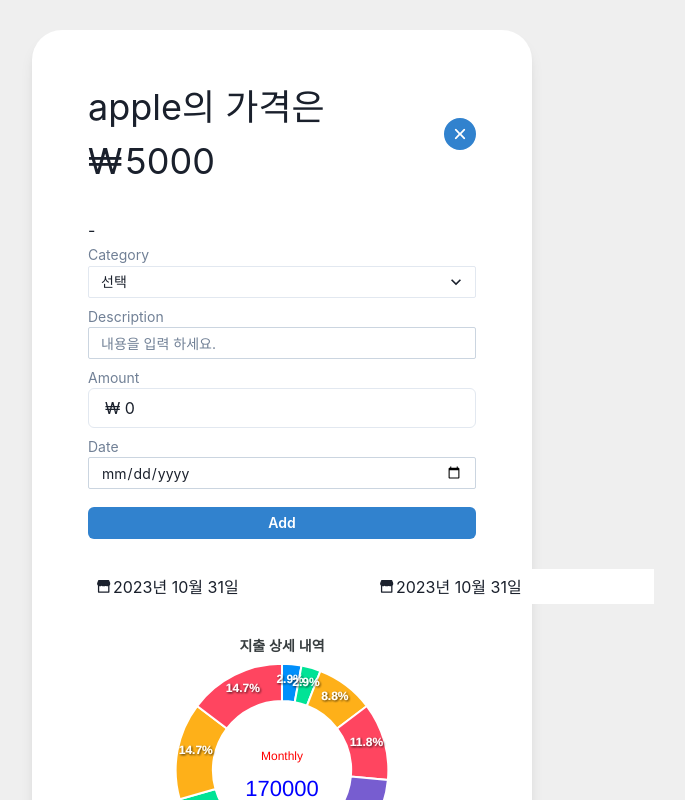
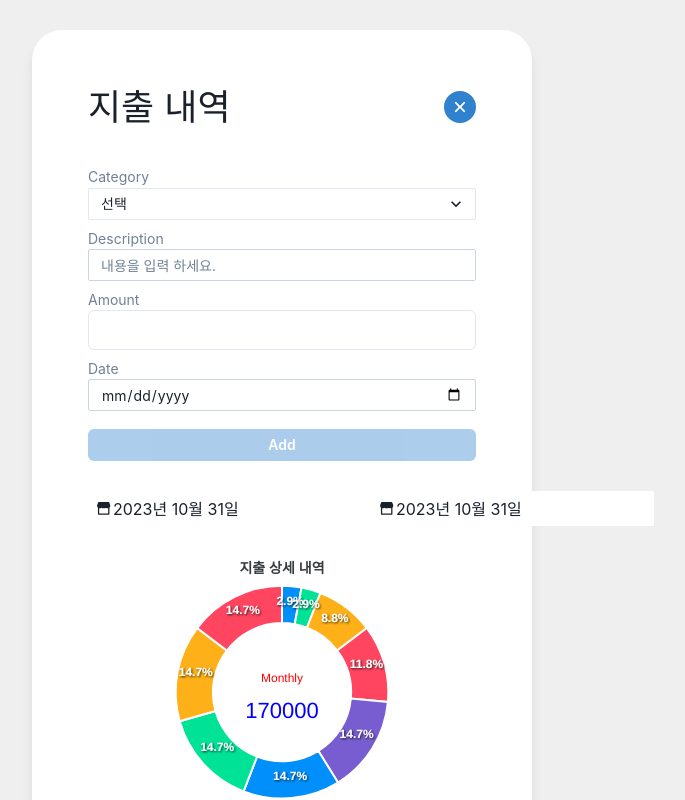
Before and after one commit to frontend-study-project/ExpenseTracker, a React (Create React App) app: page / in a window 1280 px wide. Both pictures are taken after a click on the button "Add List". Shown: the top 800 px of the page, without its empty margins (358-1043 px from the left). Built offline with nearby package versions, Linux system fonts and the light colour scheme.

Commit message:
AddItem 컴포넌트 기능 추가!!

```diff
--- a/src/App.js
+++ b/src/App.js
@@ -1,123 +1,32 @@
-import React, { useState } from "react";
-import "./App.css";
-import { VStack } from "@chakra-ui/react";
-import "react-datepicker/dist/react-datepicker.css";
+import React, { useState } from 'react';
+import './App.css';
+import { VStack } from '@chakra-ui/react';
+import 'react-datepicker/dist/react-datepicker.css';
 
-import DateSelect from "./components/DateSelect";
-import List from "./components/List";
-import AddItem from "./components/AddItem";
-import GraphItem from "./components/GraphItem";
+import DateSelect from './components/DateSelect';
+import List from './components/List';
+import AddItem from './components/AddItem';
+import GraphItem from './components/GraphItem';
 
 function App() {
-  const [items, setItems] = useState([
-    {
-      id: 0,
-      category: "식비",
-      description: "apple",
-      amount: 5000,
-      date: "2020-01-01",
-    },
-    {
-      id: 1,
-      category: "식비",
-      description: "banana",
-      amount: 5000,
-      date: "2020-01-02",
-    },
-    {
-      id: 2,
-      category: "식비",
-      description: "orange",
-      amount: 15000,
-      date: "2020-01-01",
-    },
-    {
-      id: 3,
-      category: "식비",
-      description: "grape",
-      amount: 20000,
-      date: "2020-05-01",
-    },
-    {
-      id: 4,
-      category: "쇼핑",
-      description: "shoes",
-      amount: 25000,
-      date: "2020-05-01",
-    },
-    {
-      id: 5,
-      category: "쇼핑",
-      description: "shoes",
-      amount: 25000,
-      date: "2023-05-01",
-    },
-    {
-      id: 6,
-      category: "쇼핑",
-      description: "shoes",
-      amount: 25000,
-      date: "2023-11-04",
-    },
-    {
-      id: 7,
-      category: "쇼핑",
-      description: "shoes",
-      amount: 25000,
-      date: "2023-11-05",
-    },
-    {
-      id: 8,
-      category: "쇼핑",
-      description: "shoes",
-      amount: 25000,
-      date: "2023-11-06",
-    },
-  ]);
-
-  const [realItems, setRealItems] = useState([]);
-
+  const [items, setItems] = useState([]);
   const [startDate, setStartDate] = useState(new Date());
   const [endDate, setEndDate] = useState(new Date());
 
-  const format = (val) => `₩ ` + val;
-  const parse = (val) => val.replace(/^\₩/, "");
-  const [value, setValue] = useState("0");
-
   return (
     <div className="App">
-      <VStack
-        maxW="500px"
-        m="30px auto"
-        p="50px 40px"
-        borderRadius="30px"
-        spacing="30px"
-        bg="white"
-        boxShadow="lg"
-      >
+      <VStack maxW="500px" m="30px auto" p="50px 40px" borderRadius="30px" spacing="30px" bg="white" boxShadow="lg">
         {/*
          * author : 이수찬
          * function : Item 추가 Components
          */}
-        <AddItem
-          format={format}
-          parse={parse}
-          value={value}
-          setValue={setValue}
-          realItems={items}
-          setRealItems={setRealItems}
-        />
+        <AddItem items={items} setItems={setItems} />
 
         {/*
-         * author : -
+         * author : 조영호
          * function : 날짜 기간 Components
          */}
-        <DateSelect
-          startDate={startDate}
-          endDate={endDate}
-          setStartDate={setStartDate}
-          setEndDate={setEndDate}
-        />
+        <DateSelect startDate={startDate} endDate={endDate} setStartDate={setStartDate} setEndDate={setEndDate} />
 
         {/*
          * author : 조영호
@@ -129,12 +38,7 @@ function App() {
          * author : 고정인
          * function : 추가된 Item 리스트 Components
          */}
-        <List
-          items={items}
-          setItems={setItems}
-          startDate={startDate}
-          endDate={endDate}
-        />
+        <List items={items} setItems={setItems} startDate={startDate} endDate={endDate} />
       </VStack>
     </div>
   );
--- a/src/components/AddItem/index.jsx
+++ b/src/components/AddItem/index.jsx
@@ -1,34 +1,47 @@
-import React, { useState } from "react";
-import { AddIcon } from "@chakra-ui/icons";
-import {
-  Container,
-  Text,
-  IconButton,
-  Box,
-  Spacer,
-  Flex,
-  Button,
-  NumberInputField,
-  NumberInput,
-  Input,
-  VStack,
-  Select,
-} from "@chakra-ui/react";
-import { categoryList } from "../../utils/data/categoryList";
+import React, { useEffect, useState } from 'react';
+import { AddIcon } from '@chakra-ui/icons';
+import { Container, Text, IconButton, Box, Spacer, Flex, Button, NumberInputField, NumberInput, Input, VStack, Select } from '@chakra-ui/react';
+import { categoryList } from '../../utils/data/categoryList';
 
-const AddItem = ({
-  format,
-  parse,
-  value,
-  setValue,
-  realItems,
-  setRealItems,
-}) => {
+const AddItem = ({ items, setItems }) => {
+  /* useState */
   const [isAdd, setAdd] = useState(false);
-  const handleChange = (e) => {
-    setValue(e.target.value);
+  const [isValid, setIsValid] = useState(false);
+  const [data, setData] = useState({ id: 0, category: '', description: '', amount: 0, date: '' });
+
+  /* useEffect */
+  useEffect(() => {
+    console.log(data);
+  }, [data]);
+
+  useEffect(() => {
+    console.log(items);
+  }, [items]);
+
+  useEffect(() => {
+    setIsValid(!!data.category && data.description && data.amount && data.date);
+  }, [data]);
+
+  /* Event Function */
+  const handleChange = e => {
+    const { name, value } = e.target;
+    setData({
+      ...data,
+      [name]: value,
+    });
   };
-  console.log(realItems.description);
+
+  const onClickAddButton = () => {
+    const newItems = [...items, data];
+    setItems(newItems);
+    console.log(items.length);
+    // Add 후 items.id를 +1 하여 고유한 key 값을 부여
+    setData({ id: items.length + 1, category: '', description: '', amount: 0, date: '' });
+  };
+
+  /* Validate Function */
+  const format = val => `₩ ` + val;
+  const parse = val => val.replace(/^\₩/, '');
 
   return (
     <>
@@ -36,37 +49,21 @@ const AddItem = ({
         <Flex alignItems="center">
           <Box>
             <Text as="span" fontWeight="b" fontSize="4xl">
-              {realItems[0].description}의 가격은
-            </Text>
-
-            <Text as="span" fontWeight="b" fontSize="4xl" pr="3px">
-              &#8361;
-            </Text>
-            <Text as="span" fontWeight="b" fontSize="4xl">
-              {realItems[0].amount}
+              지출 내역
             </Text>
           </Box>
           <Spacer />
-          <IconButton
-            aria-label="Add List"
-            colorScheme="blue"
-            size="sm"
-            isRound={true}
-            icon={<AddIcon />}
-            className={isAdd ? "isAdd" : ""}
-            onClick={() => setAdd((e) => !e)}
-          />
+          <IconButton aria-label="Add List" colorScheme="blue" size="sm" isRound={true} icon={<AddIcon />} className={isAdd ? 'isAdd' : ''} onClick={() => setAdd(e => !e)} />
         </Flex>
       </Container>
       {isAdd && (
         <Container>
-          -
           <VStack>
             <Box w="100%">
               <Text as="span" fontSize="sm" color="gray.500">
                 Category
               </Text>
-              <Select size="sm" placeholder="선택">
+              <Select size="sm" placeholder="선택" name="category" value={data.category} onChange={handleChange}>
                 {categoryList.map((category, key) => (
                   <option key={key}>{category.name}</option>
                 ))}
@@ -81,7 +78,8 @@ const AddItem = ({
                 borderColor="gray.300"
                 errorBorderColor="red.300"
                 placeholder="내용을 입력 하세요."
-                value={realItems.description}
+                name="description"
+                value={data.description}
                 onChange={handleChange}
               />
             </Box>
@@ -89,28 +87,17 @@ const AddItem = ({
               <Text fontSize="sm" color="gray.500">
                 Amount
               </Text>
-              <NumberInput
-                onChange={(valueString) => setValue(parse(valueString))}
-                value={format(value)}
-                max={50}
-                min={0}
-              >
-                <NumberInputField />
+              <NumberInput>
+                <NumberInputField onChange={handleChange} name="amount" value={data.amount} min={0} max={99999999} />
               </NumberInput>
             </Box>
             <Box w="100%">
               <Text fontSize="sm" color="gray.500">
                 Date
               </Text>
-              <Input
-                size="sm"
-                borderColor="gray.300"
-                errorBorderColor="red.300"
-                type="date"
-                placeholder="Select Date"
-              />
+              <Input size="sm" borderColor="gray.300" errorBorderColor="red.300" type="date" placeholder="Select Date" name="date" onChange={handleChange} value={data.date} />
             </Box>
-            <Button colorScheme="blue" w="100%" size="sm" mt="10px">
+            <Button colorScheme="blue" w="100%" size="sm" mt="10px" isDisabled={!isValid} onClick={onClickAddButton}>
               Add
             </Button>
           </VStack>
```
